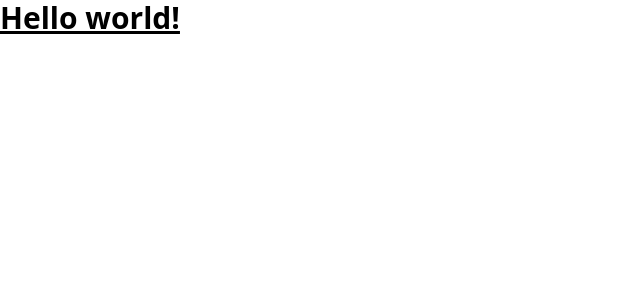
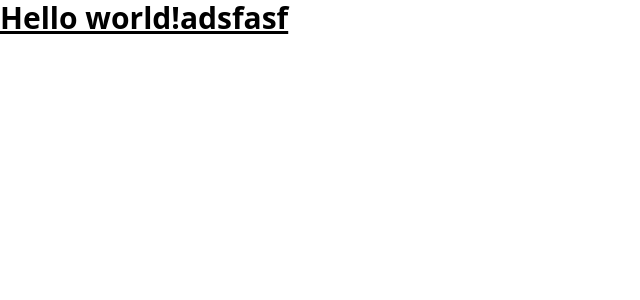
Before and after one commit to Vivek9988/todoFor, a React (Vite) app in the folder todoForPlac/: page / in a window 1280 px wide. Shown: the top 300 px of the page, without its empty margins (0-640 px from the left). Built offline with nearby package versions, Linux system fonts and the light colour scheme.

Commit message:
navbar complete

```diff
--- a/todoForPlac/src/App.jsx
+++ b/todoForPlac/src/App.jsx
@@ -4,7 +4,7 @@ export default function App() {
 
     <h1 className="text-3xl font-bold underline">
 
-      Hello world!
+      Hello world!adsfasf
 
     </h1>
 
```
